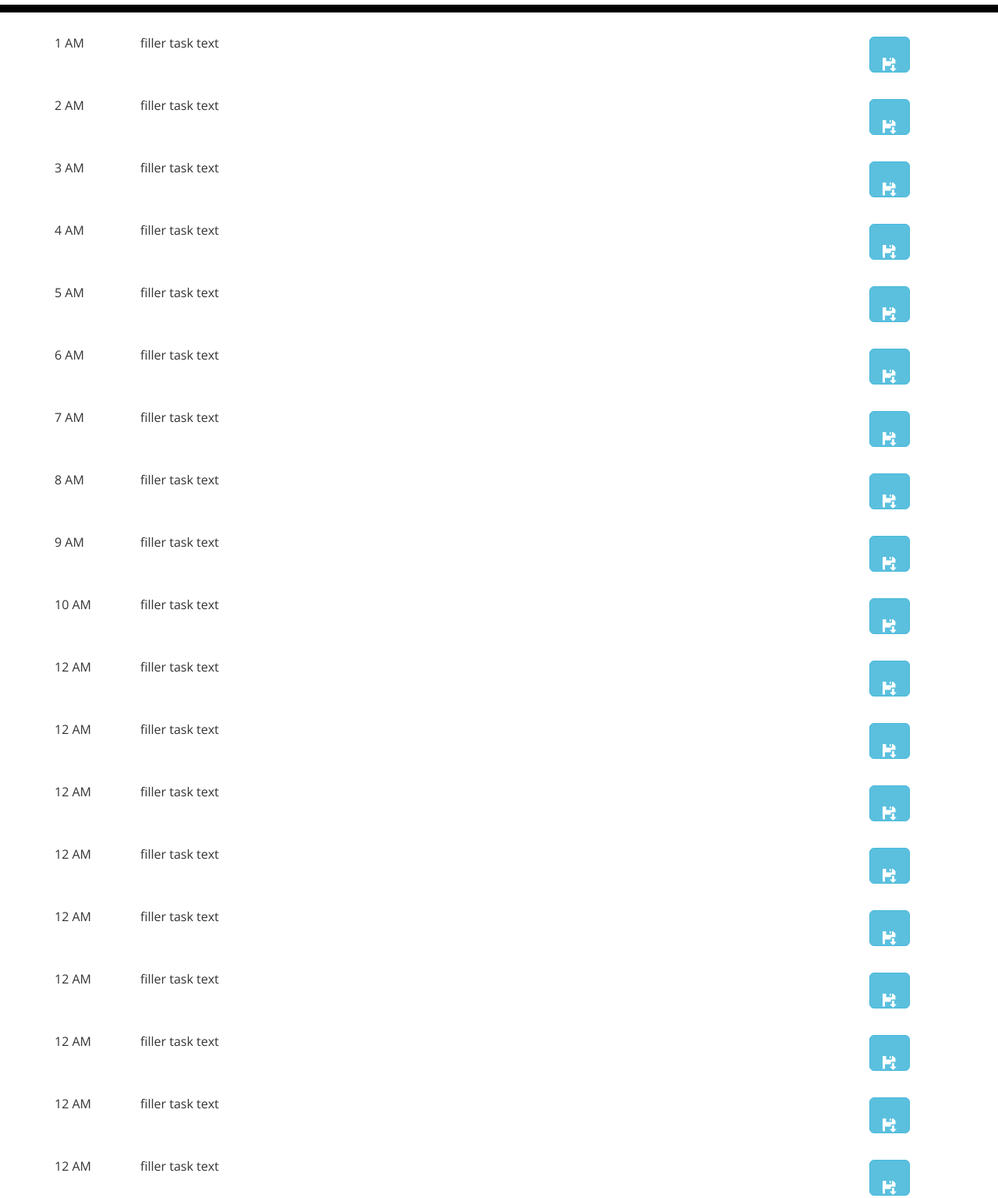
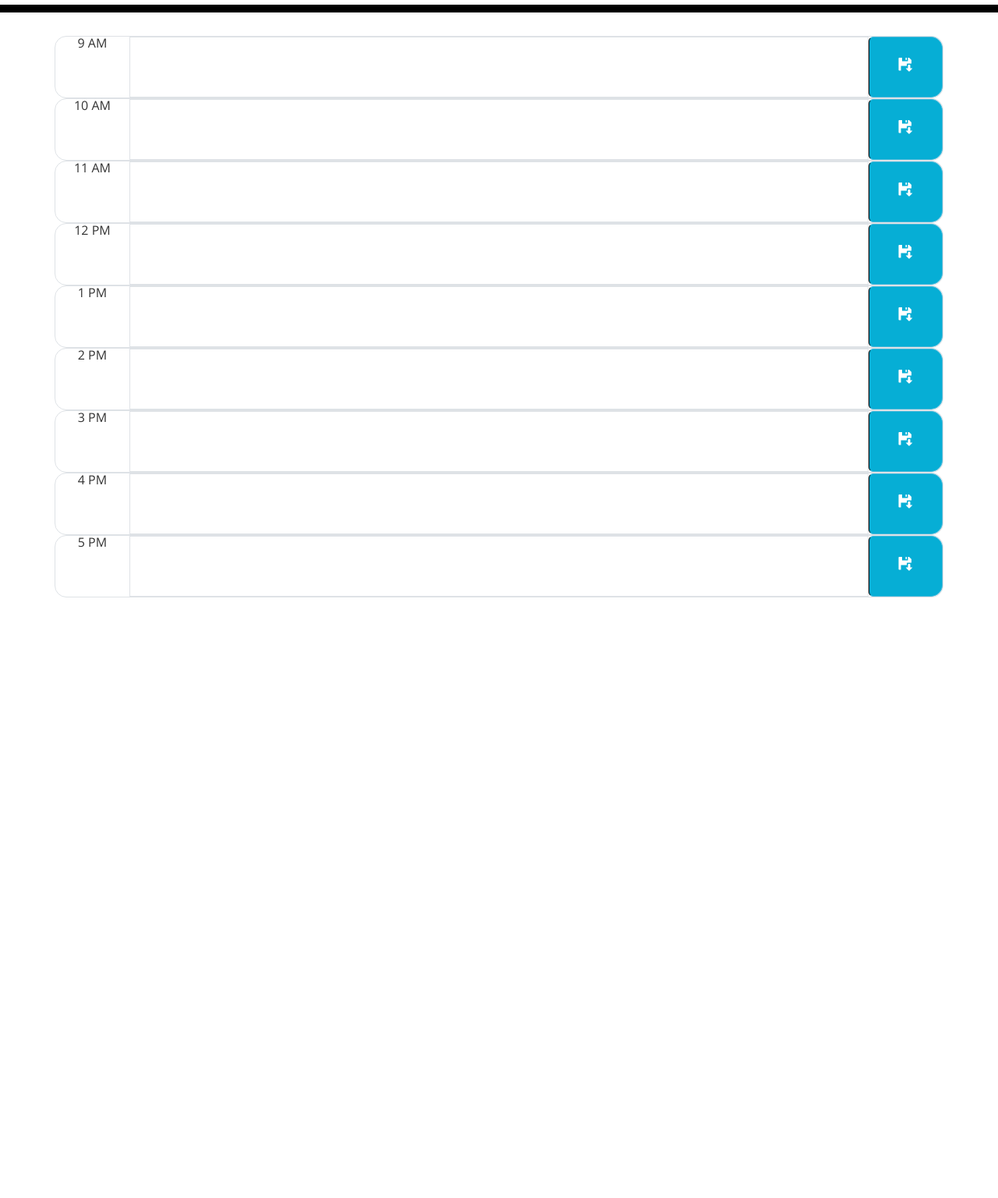
Before and after one commit to batysteven/work-day-scheduler, a plain HTML site: page index.html in a window 1280 px wide. Shown: the part 240-1776 px from the top of the page at 78% size. After the commit the page ends 1006 px from the top, so only its background shows below. Drawn offline with nearby package versions, Linux system fonts and the light colour scheme; files that its build step writes are made by us from their sources.

Commit message:
add classes to style.css to change background for currnt or past due task and added all timeblocks

```diff
--- a/assets/style.css
+++ b/assets/style.css
@@ -79,3 +79,15 @@ textarea{
   top: 15px;
   margin: auto;
 }
+
+.past-due {
+  background-color: rgb(240, 21, 21);
+}
+
+.current {
+  background-color: rgb(41, 231, 41);
+}
+
+.past-noTask {
+  background-color: gray;
+}
--- a/index.html
+++ b/index.html
@@ -19,7 +19,7 @@
       rel="stylesheet"
     />
     <link rel="stylesheet" href="https://maxcdn.bootstrapcdn.com/bootstrap/3.4.0/css/bootstrap.min.css">
-    <link rel="stylesheet" href="style.css" />
+    <link rel="stylesheet" href="./assets/style.css" />
     <title>Work Day Scheduler</title>
   </head>
 
@@ -29,230 +29,96 @@
       <p class="lead">A simple calendar app for scheduling your work day</p>
       <p id="currentDay" class="lead"></p>
     </header>
+
+    <!-- Timeblocks go here -->
     <div class="container">
-      <div class="row">
-        <div class="col-md-1">1 AM</div>
-        <div class="col-md-10">filler task text</div>
+      <div class="row time-block border">
+        <div class="col-md-1">9 AM</div>
+        <div class="col-md-10 border" id="nineTask"></div>
         <div class="col-md-1">
-          <a href="#" class="btn btn-info btn-lg">
+          <a href="#" class="btn btn-info btn-lg saveBtn">
             <span class="glyphicon glyphicon-floppy-save"></span>
           </a>
         </div>
       </div>
-      <div class="row">
-        <div class="col-md-1">2 AM</div>
-        <div class="col-md-10">filler task text</div>
+      <div class="row time-block border">
+        <div class="col-md-1">10 AM</div>
+        <div class="col-md-10 border" id="tenTask"></div>
         <div class="col-md-1">
-          <a href="#" class="btn btn-info btn-lg">
+          <a href="#" class="btn btn-info btn-lg saveBtn">
             <span class="glyphicon glyphicon-floppy-save"></span>
           </a>
         </div>
       </div>
-      <div class="row">
-        <div class="col-md-1">3 AM</div>
-        <div class="col-md-10">filler task text</div>
+      <div class="row time-block border">
+        <div class="col-md-1">11 AM</div>
+        <div class="col-md-10 border" id="elevenTask"></div>
         <div class="col-md-1">
-          <a href="#" class="btn btn-info btn-lg">
+          <a href="#" class="btn btn-info btn-lg saveBtn">
             <span class="glyphicon glyphicon-floppy-save"></span>
           </a>
         </div>
       </div>
-      <div class="row">
-        <div class="col-md-1">4 AM</div>
-        <div class="col-md-10">filler task text</div>
+      <div class="row time-block border">
+        <div class="col-md-1">12 PM</div>
+        <div class="col-md-10 border" id="twelveTask"></div>
         <div class="col-md-1">
-          <a href="#" class="btn btn-info btn-lg">
+          <a href="#" class="btn btn-info btn-lg saveBtn">
             <span class="glyphicon glyphicon-floppy-save"></span>
           </a>
         </div>
       </div>
-      <div class="row">
-        <div class="col-md-1">5 AM</div>
-        <div class="col-md-10">filler task text</div>
+      <div class="row time-block border">
+        <div class="col-md-1">1 PM</div>
+        <div class="col-md-10 border" id="oneTask"></div>
         <div class="col-md-1">
-          <a href="#" class="btn btn-info btn-lg">
+          <a href="#" class="btn btn-info btn-lg saveBtn">
             <span class="glyphicon glyphicon-floppy-save"></span>
           </a>
         </div>
       </div>
-      <div class="row">
-        <div class="col-md-1">6 AM</div>
-        <div class="col-md-10">filler task text</div>
+      <div class="row time-block border">
+        <div class="col-md-1">2 PM</div>
+        <div class="col-md-10 border" id="twoTask"></div>
         <div class="col-md-1">
-          <a href="#" class="btn btn-info btn-lg">
+          <a href="#" class="btn btn-info btn-lg saveBtn">
             <span class="glyphicon glyphicon-floppy-save"></span>
           </a>
         </div>
       </div>
-      <div class="row">
-        <div class="col-md-1">7 AM</div>
-        <div class="col-md-10">filler task text</div>
+      <div class="row time-block border">
+        <div class="col-md-1">3 PM</div>
+        <div class="col-md-10 border" id="threeTask"></div>
         <div class="col-md-1">
-          <a href="#" class="btn btn-info btn-lg">
+          <a href="#" class="btn btn-info btn-lg saveBtn">
             <span class="glyphicon glyphicon-floppy-save"></span>
           </a>
         </div>
       </div>
-      <div class="row">
-        <div class="col-md-1">8 AM</div>
-        <div class="col-md-10">filler task text</div>
+      <div class="row time-block border">
+        <div class="col-md-1">4 PM</div>
+        <div class="col-md-10 border" id="fourTask"></div>
         <div class="col-md-1">
-          <a href="#" class="btn btn-info btn-lg">
+          <a href="#" class="btn btn-info btn-lg saveBtn">
             <span class="glyphicon glyphicon-floppy-save"></span>
           </a>
         </div>
       </div>
-      <div class="row">
-        <div class="col-md-1">9 AM</div>
-        <div class="col-md-10">filler task text</div>
+      <div class="row time-block border">
+        <div class="col-md-1">5 PM</div>
+        <div class="col-md-10 border" id="fiveTask"></div>
         <div class="col-md-1">
-          <a href="#" class="btn btn-info btn-lg">
+          <a href="#" class="btn btn-info btn-lg saveBtn">
             <span class="glyphicon glyphicon-floppy-save"></span>
           </a>
         </div>
       </div>
-      <div class="row">
-        <div class="col-md-1">10 AM</div>
-        <div class="col-md-10">filler task text</div>
-        <div class="col-md-1">
-          <a href="#" class="btn btn-info btn-lg">
-            <span class="glyphicon glyphicon-floppy-save"></span>
-          </a>
-        </div>
-      </div>
-      <div class="row">
-        <div class="col-md-1">12 AM</div>
-        <div class="col-md-10">filler task text</div>
-        <div class="col-md-1">
-          <a href="#" class="btn btn-info btn-lg">
-            <span class="glyphicon glyphicon-floppy-save"></span>
-          </a>
-        </div>
-      </div>
-      <div class="row">
-        <div class="col-md-1">12 AM</div>
-        <div class="col-md-10">filler task text</div>
-        <div class="col-md-1">
-          <a href="#" class="btn btn-info btn-lg">
-            <span class="glyphicon glyphicon-floppy-save"></span>
-          </a>
-        </div>
-      </div>
-      <div class="row">
-        <div class="col-md-1">12 AM</div>
-        <div class="col-md-10">filler task text</div>
-        <div class="col-md-1">
-          <a href="#" class="btn btn-info btn-lg">
-            <span class="glyphicon glyphicon-floppy-save"></span>
-          </a>
-        </div>
-      </div>
-      <div class="row">
-        <div class="col-md-1">12 AM</div>
-        <div class="col-md-10">filler task text</div>
-        <div class="col-md-1">
-          <a href="#" class="btn btn-info btn-lg">
-            <span class="glyphicon glyphicon-floppy-save"></span>
-          </a>
-        </div>
-      </div>
-      <div class="row">
-        <div class="col-md-1">12 AM</div>
-        <div class="col-md-10">filler task text</div>
-        <div class="col-md-1">
-          <a href="#" class="btn btn-info btn-lg">
-            <span class="glyphicon glyphicon-floppy-save"></span>
-          </a>
-        </div>
-      </div>
-      <div class="row">
-        <div class="col-md-1">12 AM</div>
-        <div class="col-md-10">filler task text</div>
-        <div class="col-md-1">
-          <a href="#" class="btn btn-info btn-lg">
-            <span class="glyphicon glyphicon-floppy-save"></span>
-          </a>
-        </div>
-      </div>
-      <div class="row">
-        <div class="col-md-1">12 AM</div>
-        <div class="col-md-10">filler task text</div>
-        <div class="col-md-1">
-          <a href="#" class="btn btn-info btn-lg">
-            <span class="glyphicon glyphicon-floppy-save"></span>
-          </a>
-        </div>
-      </div>
-      <div class="row">
-        <div class="col-md-1">12 AM</div>
-        <div class="col-md-10">filler task text</div>
-        <div class="col-md-1">
-          <a href="#" class="btn btn-info btn-lg">
-            <span class="glyphicon glyphicon-floppy-save"></span>
-          </a>
-        </div>
-      </div>
-      <div class="row">
-        <div class="col-md-1">12 AM</div>
-        <div class="col-md-10">filler task text</div>
-        <div class="col-md-1">
-          <a href="#" class="btn btn-info btn-lg">
-            <span class="glyphicon glyphicon-floppy-save"></span>
-          </a>
-        </div>
-      </div>
-      <div class="row">
-        <div class="col-md-1">12 AM</div>
-        <div class="col-md-10">filler task text</div>
-        <div class="col-md-1">
-          <a href="#" class="btn btn-info btn-lg">
-            <span class="glyphicon glyphicon-floppy-save"></span>
-          </a>
-        </div>
-      </div>
-      <div class="row">
-        <div class="col-md-1">12 AM</div>
-        <div class="col-md-10">filler task text</div>
-        <div class="col-md-1">
-          <a href="#" class="btn btn-info btn-lg">
-            <span class="glyphicon glyphicon-floppy-save"></span>
-          </a>
-        </div>
-      </div>
-      <div class="row">
-        <div class="col-md-1">12 AM</div>
-        <div class="col-md-10">filler task text</div>
-        <div class="col-md-1">
-          <a href="#" class="btn btn-info btn-lg">
-            <span class="glyphicon glyphicon-floppy-save"></span>
-          </a>
-        </div>
-      </div>
-      <div class="row">
-        <div class="col-md-1">12 AM</div>
-        <div class="col-md-10">filler task text</div>
-        <div class="col-md-1">
-          <a href="#" class="btn btn-info btn-lg">
-            <span class="glyphicon glyphicon-floppy-save"></span>
-          </a>
-        </div>
-      </div>
-      <div class="row">
-        <div class="col-md-1">12 AM</div>
-        <div class="col-md-10">filler task text</div>
-        <div class="col-md-1">
-          <a href="#" class="btn btn-info btn-lg">
-            <span class="glyphicon glyphicon-floppy-save"></span>
-          </a>
-        </div>
-      </div>
-
-      <!-- Timeblocks go here -->
     </div>
 
     <script src="https://code.jquery.com/jquery-3.4.1.min.js"></script>
     <script src="https://cdnjs.cloudflare.com/ajax/libs/moment.js/2.24.0/moment.min.js"></script>
     <script src="https://ajax.googleapis.com/ajax/libs/jquery/3.5.1/jquery.min.js"></script>
     <script src="https://maxcdn.bootstrapcdn.com/bootstrap/3.4.0/js/bootstrap.min.js"></script>
+    <script src="./assets/javascript.js"></script>
   </body>
 </html>
```
